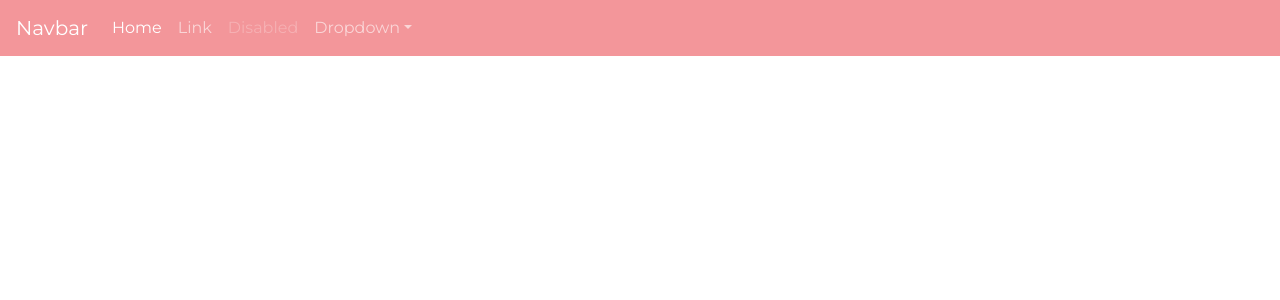
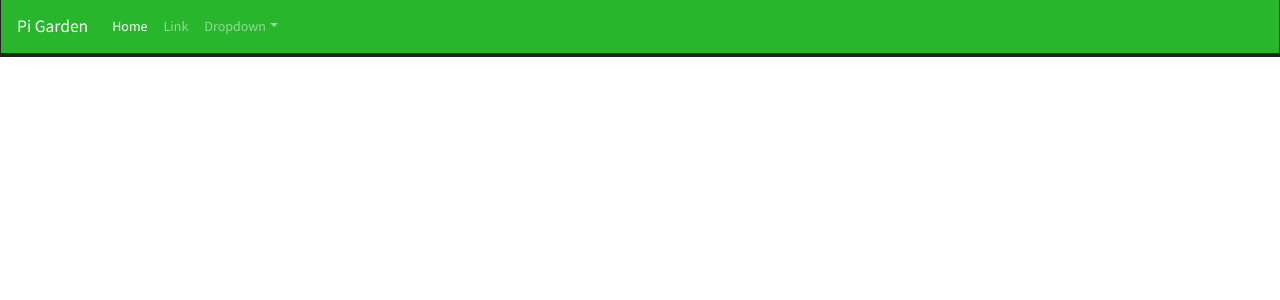
Before and after one commit to chrisRubiano/pi-garden, a Django app: template django_garden/garden/templates/base.html in a window 1280 px wide. Shown: the top 300 px of the page. Run offline with Django 3.2, Linux system fonts and the light colour scheme; the template is opened without the code that fills it, so the values that code supplies are empty; some libraries are stand-ins or nearby versions.

Commit message:
changed theme to lumen :pineapple:

```diff
--- a/django_garden/garden/templates/base.html
+++ b/django_garden/garden/templates/base.html
@@ -14,7 +14,7 @@
     <!-- Bootstrap core CSS -->
     <link rel="stylesheet" href="https://maxcdn.bootstrapcdn.com/bootstrap/4.0.0-beta.2/css/bootstrap.min.css" integrity="sha384-PsH8R72JQ3SOdhVi3uxftmaW6Vc51MKb0q5P2rRUpPvrszuE4W1povHYgTpBfshb" crossorigin="anonymous">
     <!-- Bootswatch Theme -->
-    <link rel="stylesheet" href="https://bootswatch.com/4/minty/bootstrap.min.css">
+    <link rel="stylesheet" href="https://bootswatch.com/4/lumen/bootstrap.min.css">
 
     <!-- Custom styles for this template -->
     <link href="" rel="stylesheet">
@@ -23,8 +23,8 @@
 
     <body>
 
-    <nav class="navbar navbar-expand-md navbar-dark bg-dark fixed-top mb-5">
-        <a class="navbar-brand" href="#">Navbar</a>
+    <nav class="navbar navbar-expand-md navbar-dark bg-success fixed-top mb-5">
+        <a class="navbar-brand" href="#">Pi Garden</a>
         <button class="navbar-toggler" type="button" data-toggle="collapse" data-target="#navbarsExampleDefault" aria-controls="navbarsExampleDefault" aria-expanded="false" aria-label="Toggle navigation">
         <span class="navbar-toggler-icon"></span>
         </button>
@@ -36,9 +36,6 @@
             </li>
             <li class="nav-item">
             <a class="nav-link" href="#">Link</a>
-            </li>
-            <li class="nav-item">
-                <a class="nav-link disabled" href="#">Disabled</a>
             </li>
             <li class="nav-item dropdown">
                 <a class="nav-link dropdown-toggle" href="http://example.com" id="dropdown01" data-toggle="dropdown" aria-haspopup="true" aria-expanded="false">Dropdown</a>
```
